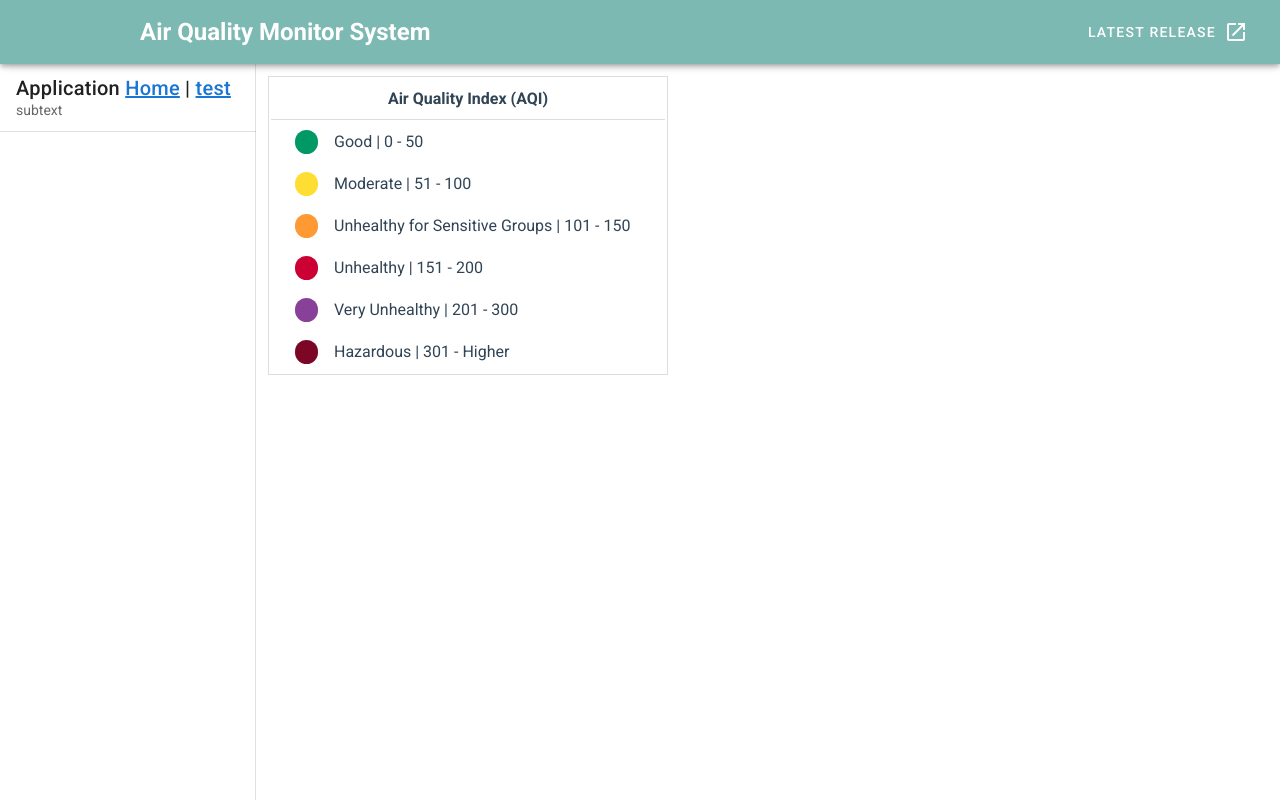
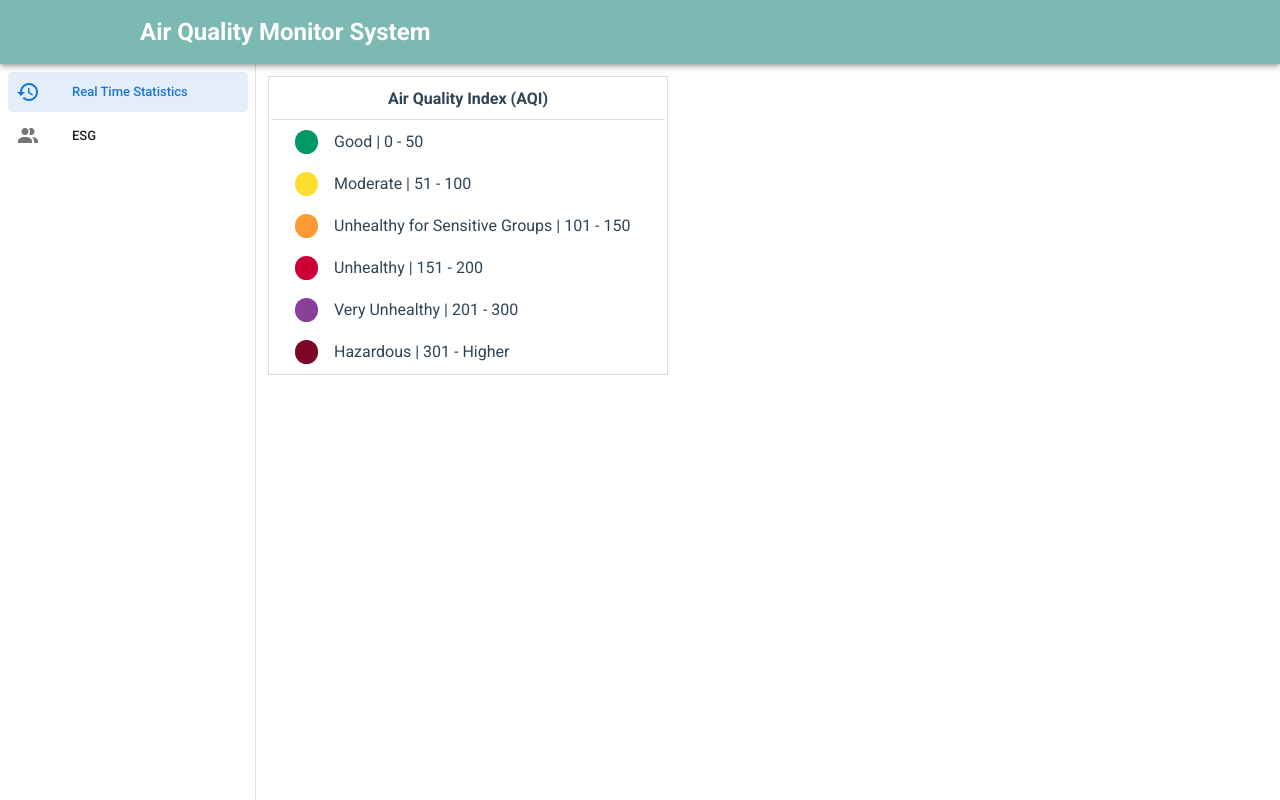
Before and after one commit to kevinli8831/HKAirQuality, a Vue app: page / in a window 1280 px wide. Built offline with nearby package versions, Linux system fonts and the light colour scheme.

Commit message:
added router

```diff
--- a/src/App.vue
+++ b/src/App.vue
@@ -1,23 +1,6 @@
 <template>
   <v-app >
-    <v-navigation-drawer clipped app >
-      <v-list-item>
-        <v-list-item-content>
-          <v-list-item-title class="text-h6">
-            Application
-            <router-link to="/">Home</router-link> |
-            <router-link to="/test">test</router-link>
-          </v-list-item-title>
-          <v-list-item-subtitle>
-            subtext
-          </v-list-item-subtitle>
-        </v-list-item-content>
-      </v-list-item>
-
-      <v-divider></v-divider>
-
-    </v-navigation-drawer>
-
+    <nav-bar/>
     <v-app-bar clipped-left
                app
                color="#7CB9B2"
@@ -38,20 +21,14 @@
         </h2>
       </div>
 
-      <v-spacer></v-spacer>
 
-      <v-btn
-          href="https://github.com/vuetifyjs/vuetify/releases/latest"
-          target="_blank"
-          text
-      >
-        <span class="mr-2">Latest Release</span>
-        <v-icon>mdi-open-in-new</v-icon>
-      </v-btn>
     </v-app-bar>
     <v-main>
+      <v-container>
       <router-view/>
-<!--      <HelloWorld/>-->
+      </v-container>
+
+      <!--      <HelloWorld/>-->
     </v-main>
 
   </v-app>
@@ -63,10 +40,12 @@
 </template>
 <script>
 
+import NavBar from "@/components/navBar";
 export default {
   name: 'App',
 
   components: {
+    NavBar
   },
 
   data: () => ({
--- a/src/components/HelloWorld.vue
+++ b/src/components/HelloWorld.vue
@@ -1,5 +1,4 @@
 <template>
-  <v-container>
     <v-row class="text-center">
       <v-col cols="12">
         <div>
@@ -8,7 +7,6 @@
       </v-col>
 
     </v-row>
-  </v-container>
 </template>
 
 <script>
--- /dev/null
+++ b/src/components/navBar.vue
@@ -0,0 +1,49 @@
+<template>
+  <v-navigation-drawer clipped app >
+    <v-list
+        nav
+        dense
+    >
+      <v-list-item-group
+          v-model="selectedItem"
+          color="primary"
+      >
+        <v-list-item
+            v-for="(item, i) in items"
+            :key="i"
+        >
+          <v-list-item-icon>
+            <v-icon v-text="item.icon"></v-icon>
+          </v-list-item-icon>
+
+          <v-list-item-content>
+            <v-list-item-title v-text="item.text"></v-list-item-title>
+
+          </v-list-item-content>
+        </v-list-item>
+      </v-list-item-group>
+    </v-list>
+
+
+  </v-navigation-drawer>
+
+</template>
+
+<script>
+export default {
+  name: "navBar",
+  data(){
+    return{
+      selectedItem: 0,
+      items: [
+        { text: 'Real Time Statistics', icon: 'mdi-history' },
+        { text: 'ESG', icon: 'mdi-account-multiple' },
+      ],
+    }
+  },
+}
+</script>
+
+<style scoped>
+
+</style>
--- a/src/views/test.vue
+++ b/src/views/test.vue
@@ -1,5 +1,5 @@
 <template>
-<div>aaa</div>
+<div>test</div>
 </template>
 
 <script>
```
